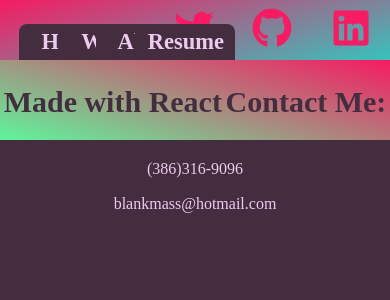
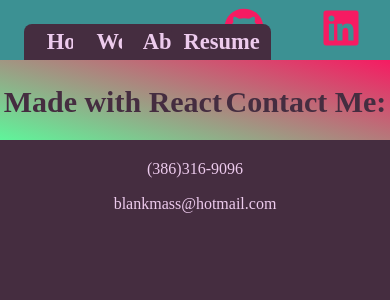
Before and after one commit to ArchRascal2988/MeeReactPortfolio, a React (Create React App) app in the folder client/: page / in a window 390 px wide. Shown: the top 300 px of the page. Built offline with nearby package versions, Linux system fonts and the light colour scheme.

Commit message:
added breakpoint styling and made minor changes

```diff
--- a/client/src/App.js
+++ b/client/src/App.js
@@ -7,7 +7,7 @@ import About from './pages/About';
 import Header from './componets/header/index';
 import Footer from './componets/footer/index';
 
-import './App.css';
+import './pages/App.css'
 
 function App() {
   return (
--- a/client/src/componets/header/index.js
+++ b/client/src/componets/header/index.js
@@ -1,10 +1,11 @@
 import React from 'react';
 import { Link } from 'react-router-dom';
-import {FaGithub, FaLinkedin, FaTwitter} from 'react-icons/fa';
+import {FaGithub, FaLinkedin} from 'react-icons/fa';
 
 const Header= ()=>{
     return (
         <header>
+            <section className='links'>
                 <div>
                     <Link className="asButton" to= '/Lex_Lake_Matthews/'>
                         <h2>Home</h2>
@@ -25,11 +26,8 @@ const Header= ()=>{
                         <h2>Resume</h2>
                     </a>
                 </div>
-            <div>
-                <a href="https://twitter.com/archRascal2988" className='iconLink'>
-                    <FaTwitter className='icon' size= '40px'></FaTwitter>
-                </a>
-            </div>
+            </section>
+            <section className='icons'>
                 <div>
                     <a href="https://github.com/ArchRascal2988" className='iconLink'>
                         <FaGithub className='icon' size= '40px'></FaGithub>
@@ -40,6 +38,7 @@ const Header= ()=>{
                         <FaLinkedin className='icon' size= '40px'></FaLinkedin>
                     </a>
             </div>
+            </section>
         </header>
     );
 }
--- a/client/src/App.css
+++ b/client/src/pages/App.css
@@ -2,10 +2,11 @@
     --red: #F61B62;
     --purp: #C438A9;
     --green: #5FF59B;
-    --blue: #38C2BD;
+    --blue: #38c2bdab;
     --black: #452D40;
     --white: #edcbed;
 }
+
 
 @keyframes wacky{
     0% {background-position: 0 0;}
@@ -81,22 +82,22 @@
 }
 
 .homeDiv{
-    height: 100%;
+    min-height: 100%;
     display: flex;
-    flex-direction: column;
+    flex-direction: row;
     position: relative;
+    justify-content: space-evenly;
+    align-items: center;
 }
 
 .wackyDiv{
     background-color: var(--red);
     background-image: url("https://i.imgur.com/yP0FHn3.jpg");
     background-blend-mode: exclusion;
-    height: 400px;
+    min-height: 80%;
+    height: 650px;
     width: 820px;
-    top: 20px;
-    right:69px;
     border-radius: 100px;
-    position: absolute;
     display: flex;
     justify-content: center;
     align-items: center;
@@ -113,11 +114,10 @@
 }
 
 .mee{
-    width: 300px;
-    height: 380px;
+    width: 600px;
+    height: 650px;
     border-radius: 5px;
-    margin-left: 15px;
-    margin-top: 30px;
+    margin-left: 30px;
     border: 1px solid var(--green);
     box-shadow: 0 0 7px 0 var(--purp);
 }
@@ -193,10 +193,19 @@ html{
 header{
     min-height:60px;
     min-width: 100%;
-    background: linear-gradient(345deg, var(--blue), var(--red));
+    background: var(--blue);
     color: var(--white);
     display: flex;
-    flex-direction: row;
+    flex-flow: row wrap;
+    justify-content: space-around;
+    align-items: center;
+}
+
+.links, .icons{
+    min-height: 100%;
+    width: 50%;
+    display: flex;
+    flex-flow: row nowrap;
     justify-content: space-around;
     align-items: center;
 }
@@ -229,3 +238,51 @@ footer h2{
     font-size: 30px;
     height: min-content;
 }
+
+@media only screen and (max-width: 1200px) {
+    .wackyDiv{
+
+        height: 450px;
+        width: 550px;
+
+    }
+
+    .mee{
+        width: 400px;
+        height: 450px;
+    }
+}
+
+@media only screen and (max-width: 992px) {
+    .wackyDiv{
+
+        height: 450px;
+        width: 400px;
+
+    }
+
+    .mee{
+        width: 380px;
+        height: 450px;
+    }
+}
+
+@media only screen and (max-width: 600px) {
+    .homeDiv{
+        flex-direction: column-reverse;
+        justify-content: space-around;
+    }
+
+    .wackyDiv{
+
+        height: 450px;
+        width: 400px;
+        margin: 30px;
+    }
+
+    .mee{
+        width: 380px;
+        height: 450px;
+        margin: 30px;
+    }
+}
```
Lines whose indentation alone changed are shown as unchanged.
